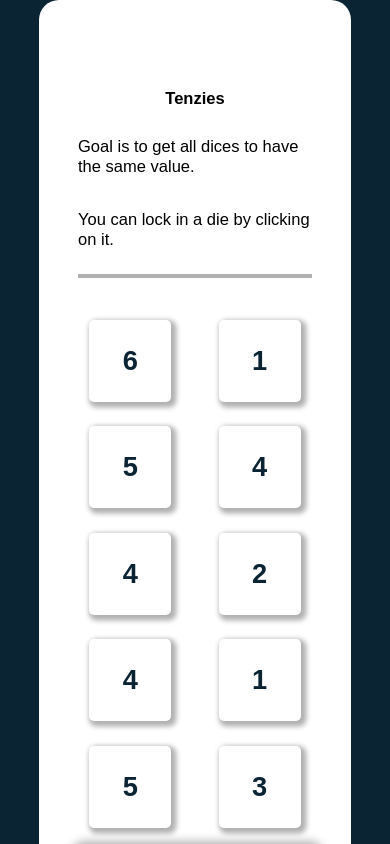
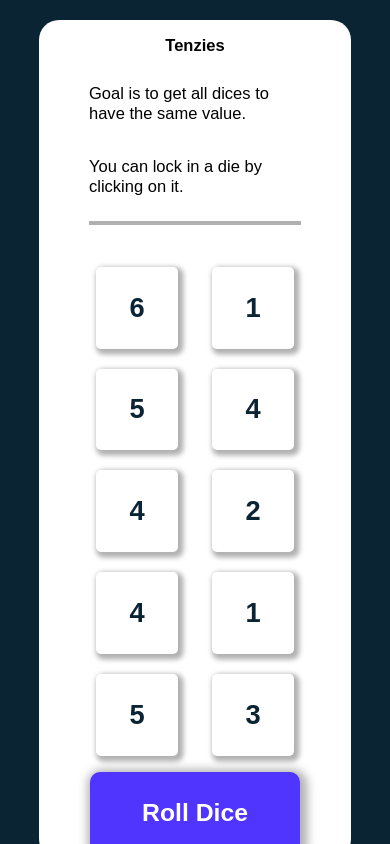
Before and after one commit to LarsGKodehode/tenzies, a React (Vite) app: page / in a window 390 px wide. Shown: the top 844 px of the page. Built offline with nearby package versions, Linux system fonts and the light colour scheme.

Commit message:
Design responsiveness (#19)
* fixed spacing issues

* changed butt on padding

```diff
--- a/src/App.module.css
+++ b/src/App.module.css
@@ -10,10 +10,11 @@
   /* shape */
   width: 80%;
   max-width: 95%;
-  min-height: 80%;
+  min-height: calc(100vh - calc(var(--spacing-medium) * 2));
 
   border-radius: 20px;
-  padding: 20% 10%;
+  padding: var(--spacing-tiny) var(--spacing-huge);
+  margin: var(--spacing-medium);
 
   /* colors */
   background-color: var(--palette-primary-500);
@@ -24,7 +25,7 @@
   display: flex;
   flex-wrap: wrap;
   justify-content: space-around;
-  gap: 1em 1em;
+  gap: var(--spacing-medium);
 
   /* shape */
   padding: 0px;
--- a/src/assets/components/Button/button.module.css
+++ b/src/assets/components/Button/button.module.css
@@ -1,6 +1,6 @@
 .button {
   /* shape */
-  padding: 10% 40%;
+  padding: 1em 2em;
   border-radius: 10px;
 
   /* color */
```
